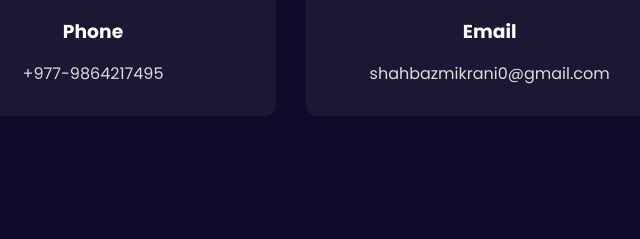
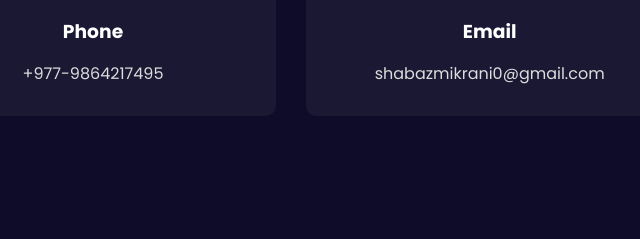
Before and after one commit to Alicodernep/shahbaz, a plain HTML site: page index.html in a window 1280 px wide. Shown: the part 3750-3989 px from the top of the page, 547-1187 px from the left. Drawn offline with nearby package versions, Linux system fonts and the light colour scheme; animation ran at ten frames a second.

Commit message:
Update index.html

```diff
--- a/index.html
+++ b/index.html
@@ -639,7 +639,7 @@ and monitor their children.</p>
                 <div class="contact-item">
                     <i class="fas fa-envelope"></i>
                     <h3>Email</h3>
-                    <a href="mailto:shahbazmikrani0@gmail.com">shahbazmikrani0@gmail.com</a>
+                    <a href="mailto:shahbazmikrani0@gmail.com">shabazmikrani0@gmail.com</a>
                 </div>
             </div>
         </section>
@@ -810,4 +810,5 @@ and monitor their children.</p>
         });
     </script>
 </body>
+
 </html>
```
